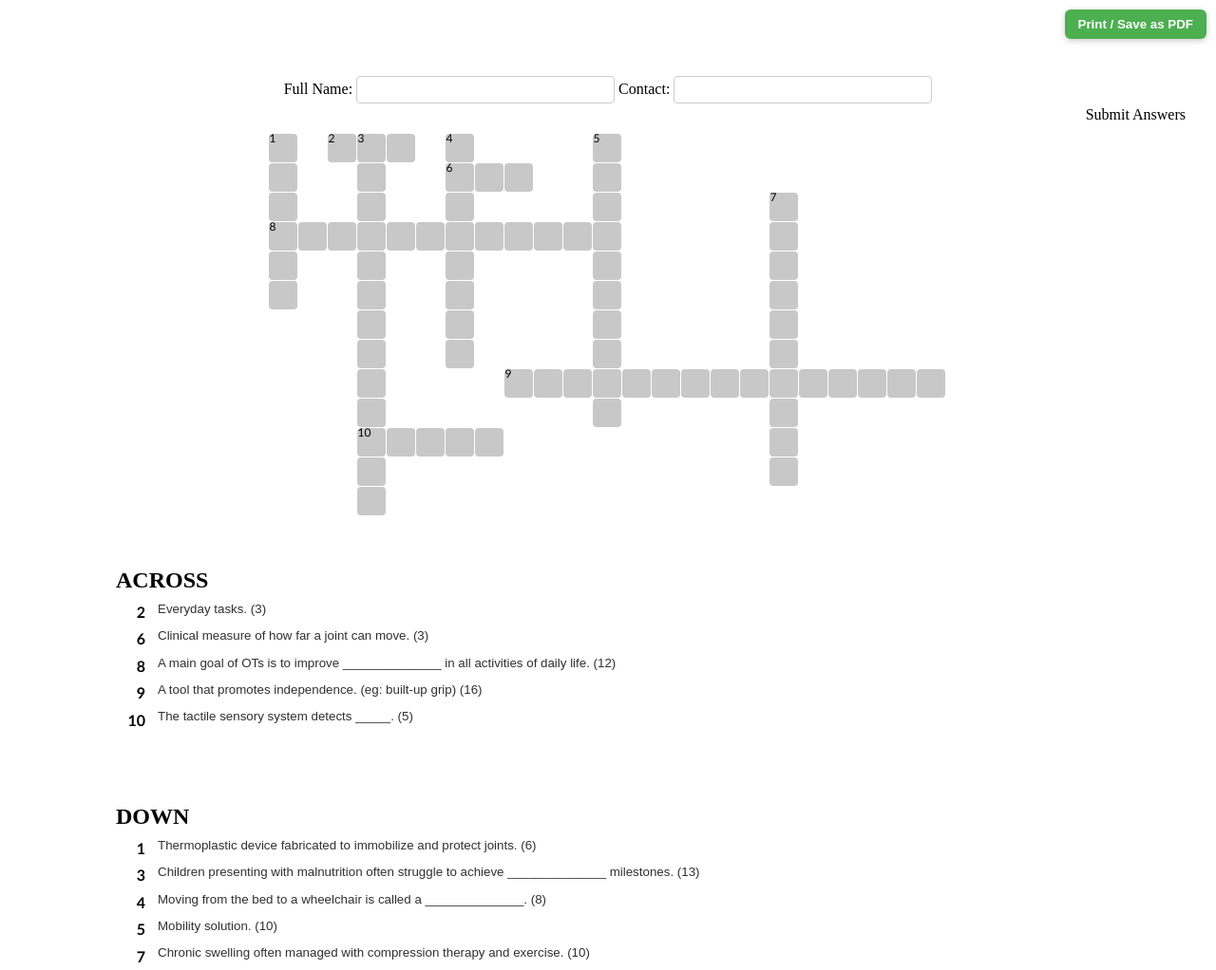
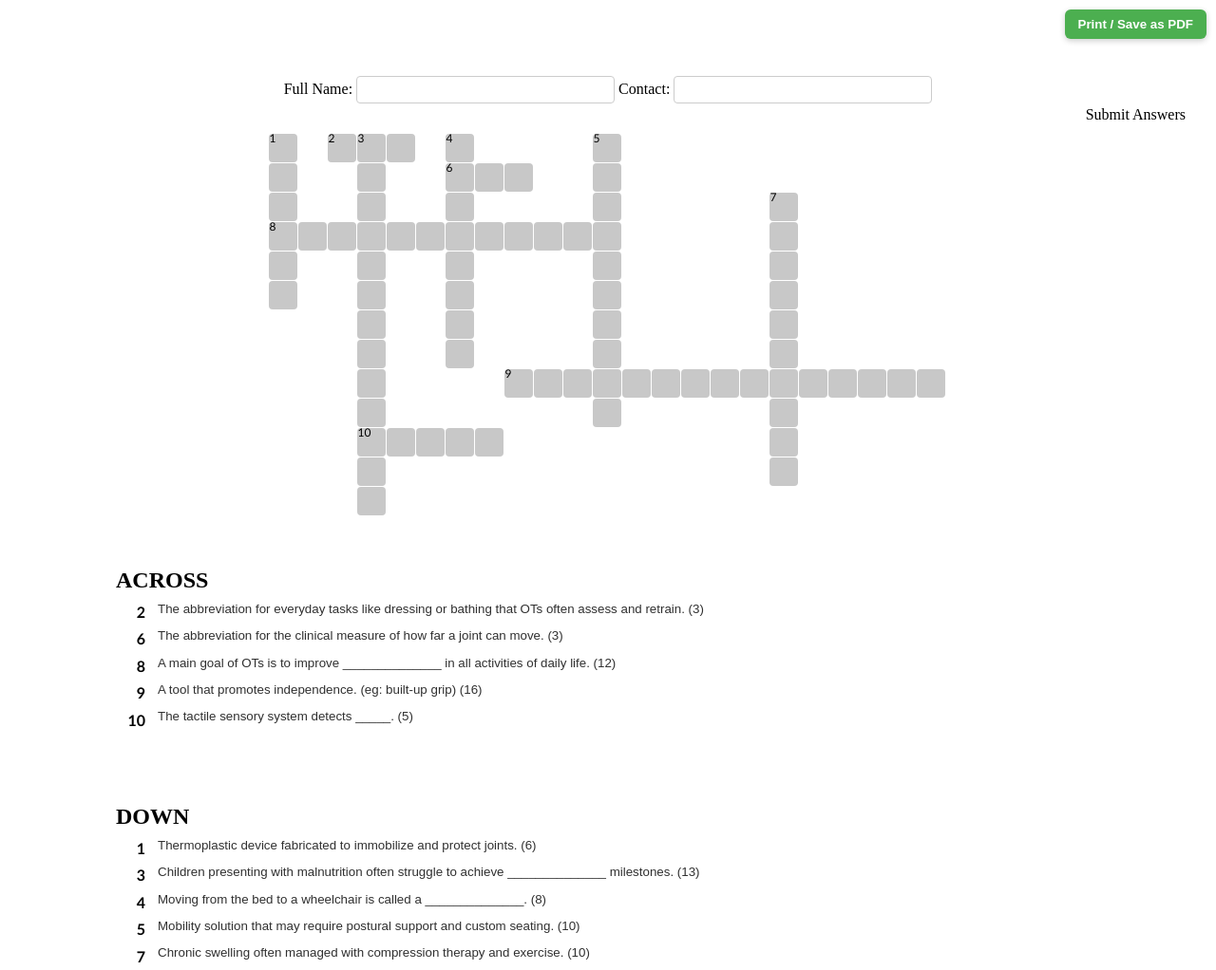
Before and after one commit to BrentALevings/crossword, a plain HTML site: page index.html in a window 1280 px wide. Shown: the whole page at 95% size. Drawn offline with Linux system fonts and the light colour scheme.

Commit message:
clue updates

```diff
--- a/index.html
+++ b/index.html
@@ -317,7 +317,7 @@
             <div class="line">
                 <input class="word" type="text" value="ROM" />
                 <span class="lineNum"></span>
-                <input class="clue" value="Clinical measure of how far a joint can move. (3)" />
+                <input class="clue" value="The abbreviation for the clinical measure of how far a joint can move. (3)" />
             </div>
 
             <div class="line">
@@ -339,13 +339,13 @@
             <div class="line">
                 <input class="word" type="text" value="ADL" />
                 <span class="lineNum"></span>
-                <input class="clue" value="Everyday tasks. (3)" />
+                <input class="clue" value="The abbreviation for everyday tasks like dressing or bathing that OTs often assess and retrain. (3)" />
             </div>
 
             <div class="line">
                 <input class="word" type="text" value="WHEELCHAIR" />
                 <span class="lineNum"></span>
-                <input class="clue" value="Mobility solution. (10)" />
+                <input class="clue" value="Mobility solution that may require postural support and custom seating. (10)" />
             </div>
 
             <div class="line">
```
